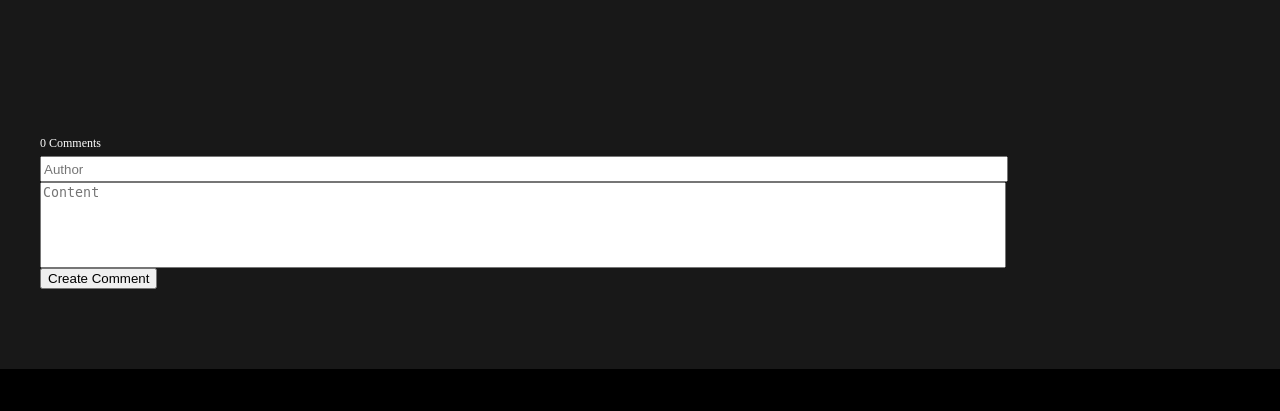
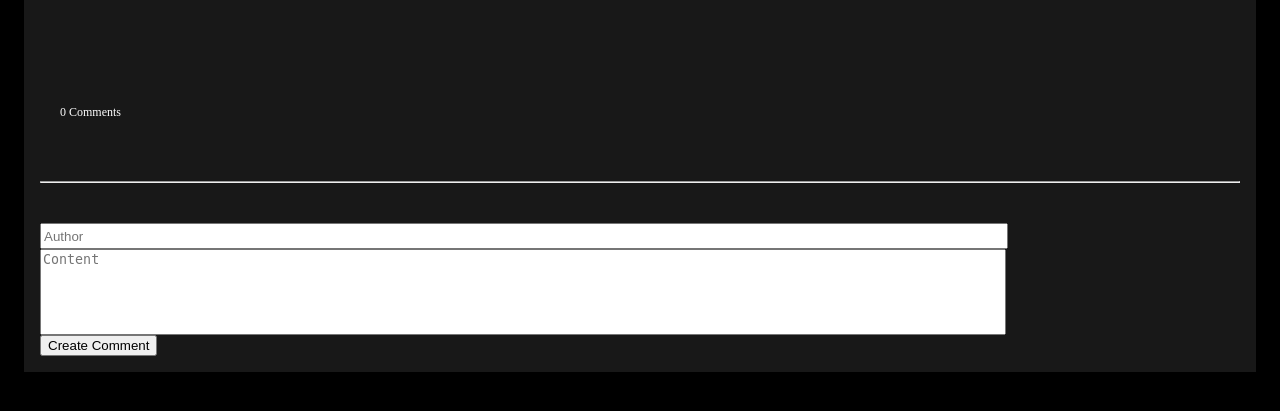
Before and after one commit to SebastianSlape/Forum, a Flask app: template templates/thread.html in a window 1280 px wide. Shown: the part 47-458 px from the top of the page. Run offline with Flask 2, Linux system fonts and the light colour scheme; the template is opened without the code that fills it, so the values that code supplies are empty.

Commit message:
Update Templates

```diff
--- a/static/css/main.css
+++ b/static/css/main.css
@@ -8,7 +8,7 @@ a {
     color: white;
 }
 
-h1, h4, ol {
+h1, h2, h3, ol {
     margin: 0;
     color: white;
 }
@@ -60,19 +60,38 @@ nav {
     font-size: 2.5em;
 }
 
+.header {
+    margin-bottom: 40px;
+}
+
+.form {
+    margin-top: 40px;
+}
+
 .main {
     background-color: #181818;
-    padding: 100px 40px 40px 40px;
+    padding: 100px 16px 16px 16px;
     max-width: 1200px;
     margin: auto;
 }
+
+
 
 .author {
     padding-right: 10px;
 }
 
+.comment {
+    display: flex;
+    margin: 20px 0;
+}
+
+.comment-main {
+    width: 100%;
+}
+
 .comments {
-    margin: 40px 0;
+    margin: 0px 0;
 }
 
 .comment-content {
@@ -81,8 +100,8 @@ nav {
     margin-top: -20px;
 }
 
-.comment {
-    margin: 10px 0;
+.user {
+    margin: 0;
 }
 
 .row {
@@ -128,5 +147,5 @@ img {
 }
 
 .comment-ts {
-    padding-left: 10px;
+    padding-left: 0px;
 }
--- a/templates/thread.html
+++ b/templates/thread.html
@@ -13,6 +13,9 @@
                 <input type="submit" value="Delete Thread" id="submit">
             </form>
             {% endif %}
+            <h2 class="title">
+                {{thread.title}}
+            </h2>
             <div class="meta">
                 <p class="author">
                     {{thread.author}}
@@ -20,39 +23,30 @@
                 <p class="timestamp">
                     {{thread.date.date()}}
                 </p>
-            </div>
-            <h4 class="title">
-                {{thread.title}}
-            </h4>
-            <p class="post-content">
-                {{thread.content}}
-            </p>
-            <div class="meta">
                 <p class="comment-count">
                     {{thread.comments|length}} Comments
                 </p>
             </div>
-        </div>
-        <div class="form">
-            <form action="/thread/{{thread.id}}" method="POST">
-                <input type="text" name="author" id="author" placeholder="Author">
-                <textarea type="text" name="content" id="content" placeholder="Content"></textarea>
-                <input type="submit" value="Create Comment" id="submit">
-            </form>
+            <p class="post-content">
+                {{thread.content}}
+            </p>
         </div>
         <div class="comments">
             {% for comment in thread.comments %}
             <hr>
             <div class="comment">
+                <div style="float:left; width: 100px;">
+                    <p class="user">
+                        {{comment.author}}
+                    </p>
+                </div>
+                <div class="comment-main">
                     {% if moderator == True %}
                     <form action="/thread/{{thread.id}}/comment/{{comment.id}}/delete" class="control" method="POST">
                         <input type="submit" value="Delete Comment" id="submit">
                     </form>
                     {% endif %}
                     <div class="top-comment">
-                    <p class="user">
-                        {{comment.author}}
-                    </p>
                         <p class="comment-ts">
                             {{thread.date.date()}}
                         </p>
@@ -61,7 +55,16 @@
                         {{comment.content}}
                     </div>
                 </div>
+            </div>
             {% endfor %}
+        </div>
+        <hr>
+        <div class="form">
+            <form action="/thread/{{thread.id}}" method="POST">
+                <input type="text" name="author" id="author" placeholder="Author">
+                <textarea type="text" name="content" id="content" placeholder="Content"></textarea>
+                <input type="submit" value="Create Comment" id="submit">
+            </form>
         </div>
     </div>
 </div>
```
Also changed, not shown: templates/index.html (+5 -5 lines). Lines whose indentation alone changed are shown as unchanged.
